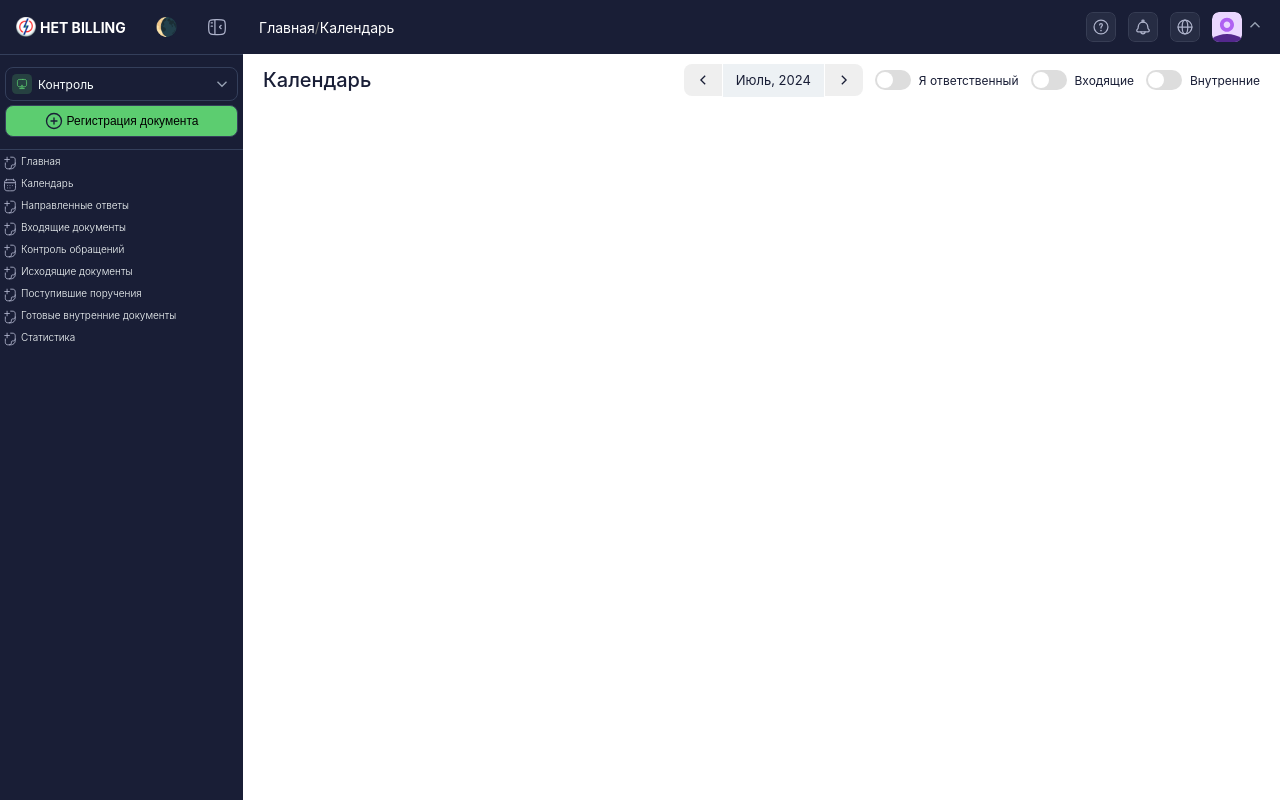
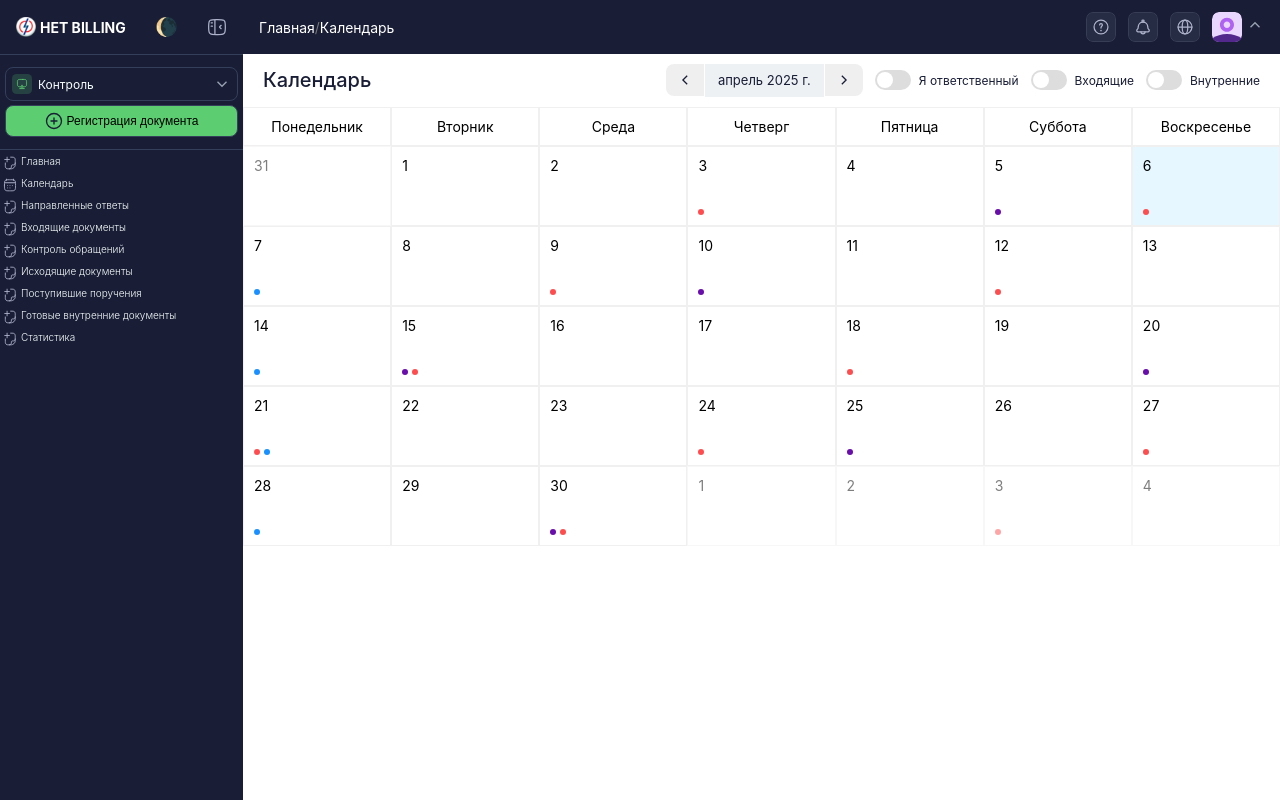
Before and after one commit to azimjon01/net-billing, a React (Vite) app: page /calendar in a window 1280 px wide. Built offline with nearby package versions, Linux system fonts and the light colour scheme.

Commit message:
add Calendar

```diff
--- /dev/null
+++ b/src/components/ui/calendar/Calendar.constanta.ts
@@ -0,0 +1,15 @@
+export const eventColors = {
+  responsible: "#6a0dad",
+  outgoing: "#ff4d4f",
+  internal: "#1890ff",
+};
+
+export const WEEKDAYS = [
+  "Понедельник",
+  "Вторник",
+  "Среда",
+  "Четверг",
+  "Пятница",
+  "Суббота",
+  "Воскресенье",
+];
--- a/src/components/ui/calendar/Calendar.styles.ts
+++ b/src/components/ui/calendar/Calendar.styles.ts
@@ -60,5 +60,39 @@ export const YearText = styled.p((props) => ({
 export const Grid = styled.div({
   display: "flex",
   flexDirection: "column",
-  gap: 8,
 });
+
+export const WeekdayRow = styled.div({
+  display: "grid",
+  gridTemplateColumns: "repeat(7,1fr)",
+});
+
+export const WeekdayCell = styled.div({
+  border: "1px solid #f0f0f0",
+  padding: 10,
+  display: "flex",
+  flexDirection: "column",
+  justifyContent: "space-between",
+  fontSize: 14,
+  textAlign: "center",
+});
+
+export const WeekRow = styled.div({
+  display: "grid",
+  gridTemplateColumns: "repeat(7,1fr)",
+});
+
+export const DayCell = styled.div<{ isToday: boolean; dim: boolean }>(
+  (props) => ({
+    backgroundColor: props.isToday ? "#e6f7ff" : "#fff",
+    opacity: props.dim ? 0.5 : 1,
+    border: "1px solid #f0f0f0",
+    padding: 10,
+    minHeight: 80,
+    display: "flex",
+    flexDirection: "column",
+    justifyContent: "space-between",
+    fontSize: 14,
+    textAlign: "left",
+  }),
+);
--- a/src/components/ui/calendar/Calendar.tsx
+++ b/src/components/ui/calendar/Calendar.tsx
@@ -1,3 +1,4 @@
+import { useState } from "react";
 import { ChevronIcon } from "../chevron-icon/ChevronIcon";
 import ResponsibleToggle from "../responsible-toggle/ResponsibleToggle";
 import {
@@ -5,14 +6,36 @@ import {
   CalendarHeader,
   CalendarTitle,
   ChevronButton,
+  DayCell,
   FilterContainer,
   Grid,
+  WeekdayCell,
+  WeekdayRow,
+  WeekRow,
   Year,
   YearContainer,
   YearText,
 } from "./Calendar.styles";
+import { getCalendarWeeks } from "./Calendar.utils";
+import EventDot from "./EventDot";
+import { WEEKDAYS } from "./Calendar.constanta";
 
 const Calendar = () => {
+  const today = new Date();
+  const [month, setMonth] = useState(today.getMonth());
+  const [year, setYear] = useState(today.getFullYear());
+  const weeks = getCalendarWeeks(year, month);
+
+  const prevMonth = () => {
+    setMonth((prev) => (prev === 0 ? 11 : prev - 1));
+    if (month === 0) setYear((prev) => prev - 1);
+  };
+
+  const nextMonth = () => {
+    setMonth((prev) => (prev === 11 ? 0 : prev + 1));
+    if (month === 11) setYear((prev) => prev + 1);
+  };
+
   return (
     <>
       <CalendarContainer>
@@ -20,16 +43,21 @@ const Calendar = () => {
           <CalendarTitle>Календарь</CalendarTitle>
           <FilterContainer>
             <YearContainer>
-              <ChevronButton rotate={0}>
+              <ChevronButton onClick={prevMonth} rotate={0}>
                 <ChevronIcon
                   rotate={0}
                   src="/assets/logos/calendar/chevron-left.svg"
                 />
               </ChevronButton>
               <Year>
-                <YearText>Июль, 2024</YearText>
+                <YearText>
+                  {new Date(year, month).toLocaleString("ru-Ru", {
+                    month: "long",
+                    year: "numeric",
+                  })}
+                </YearText>
               </Year>
-              <ChevronButton rotate={180}>
+              <ChevronButton onClick={nextMonth} rotate={180}>
                 <ChevronIcon
                   rotate={0}
                   src="/assets/logos/calendar/chevron-left.svg"
@@ -41,7 +69,32 @@ const Calendar = () => {
             <ResponsibleToggle label="Внутренние" />
           </FilterContainer>
         </CalendarHeader>
-        <Grid></Grid>
+        <Grid>
+          <WeekdayRow>
+            {WEEKDAYS.map((day, idx) => (
+              <WeekdayCell key={idx}>{day}</WeekdayCell>
+            ))}
+          </WeekdayRow>
+
+          {weeks.map((week, wIdx) => (
+            <WeekRow key={wIdx}>
+              {week.map((day, dIdx) => (
+                <DayCell
+                  key={dIdx}
+                  isToday={day.isToday}
+                  dim={!day.isCurrentMonth}
+                >
+                  <div>{day.date}</div>
+                  <div style={{ display: "flex", gap: 4, marginTop: 4 }}>
+                    {day.events.map((ev, i) => (
+                      <EventDot key={i} type={ev.type} />
+                    ))}
+                  </div>
+                </DayCell>
+              ))}
+            </WeekRow>
+          ))}
+        </Grid>
       </CalendarContainer>
     </>
   );
--- /dev/null
+++ b/src/components/ui/calendar/Calendar.utils.ts
@@ -0,0 +1,47 @@
+import { CalendarDay, EventType } from "./Calendar.types";
+
+export const getCalendarWeeks = (
+  year: number,
+  month: number,
+): CalendarDay[][] => {
+  const weeks: CalendarDay[][] = [];
+  const today = new Date();
+
+  const firstDayOfMonth = new Date(year, month, 1);
+  const current = new Date(firstDayOfMonth);
+  current.setDate(current.getDate() - ((current.getDay() + 6) % 7)); // Dushanbaga surish
+
+  const endDate = new Date(year, month + 1, 1); // keyingi oy boshi
+
+  while (current < endDate || current.getDay() !== 1) {
+    const week: CalendarDay[] = [];
+
+    for (let i = 0; i < 7; i++) {
+      week.push({
+        date: current.getDate(),
+        month: current.getMonth(),
+        year: current.getFullYear(),
+        isToday:
+          current.getDate() === today.getDate() &&
+          current.getMonth() === today.getMonth() &&
+          current.getFullYear() === today.getFullYear(),
+        isCurrentMonth: current.getMonth() === month,
+        events: generateFakeEvents(current),
+      });
+      current.setDate(current.getDate() + 1);
+    }
+
+    weeks.push(week);
+  }
+
+  return weeks;
+};
+
+const generateFakeEvents = (date: Date): { type: EventType }[] => {
+  const day = date.getDate();
+  const result: { type: EventType }[] = [];
+  if (day % 5 === 0) result.push({ type: "responsible" });
+  if (day % 3 === 0) result.push({ type: "outgoing" });
+  if (day % 7 === 0) result.push({ type: "internal" });
+  return result;
+};
--- /dev/null
+++ b/src/components/ui/calendar/EventDot.tsx
@@ -0,0 +1,12 @@
+import styled from "@emotion/styled";
+import { eventColors } from "./Calendar.constanta";
+import { EventType } from "./Calendar.types";
+
+const EventDot = styled.div<{ type: EventType }>((props) => ({
+  width: 6,
+  height: 6,
+  borderRadius: "50%",
+  backgroundColor: eventColors[props.type],
+}));
+
+export default EventDot;
```
Also changed, not shown: src/components/ui/calendar/Calendar.types.ts (added, +10 -0 lines).
